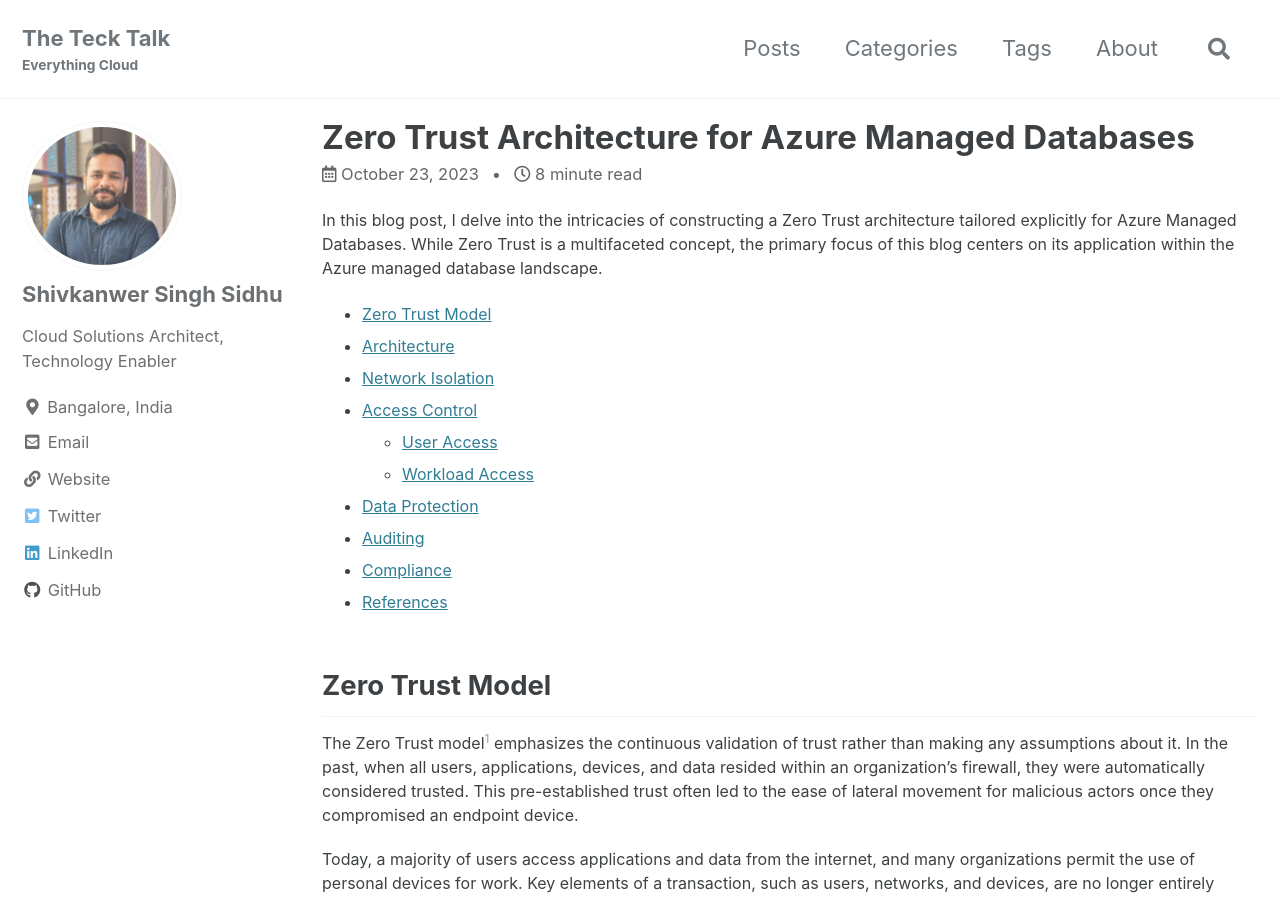
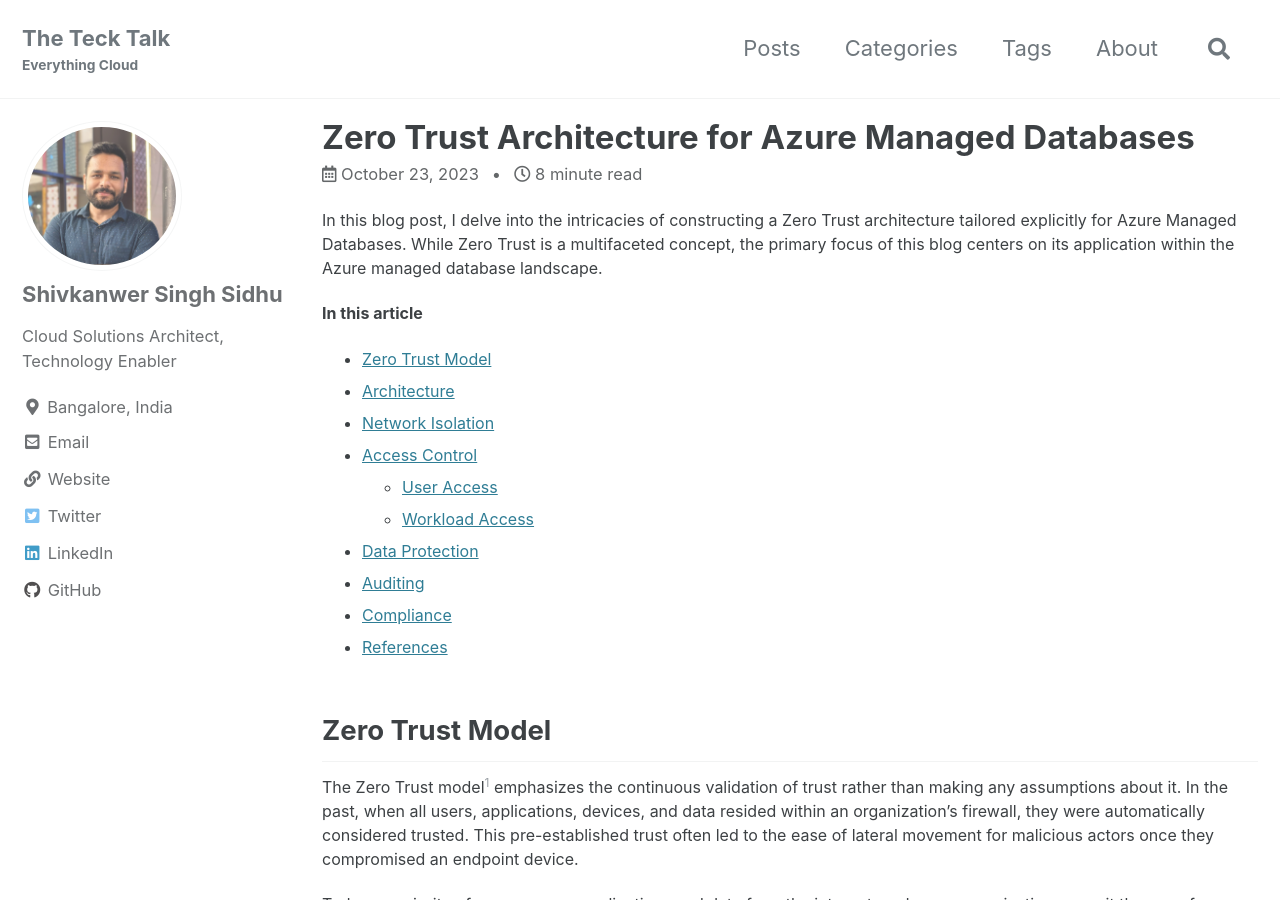
Before and after one commit to shivkanwer/shivkanwer.github.io, a Jekyll site: the page built from _posts/2023-10-23-zero-trust-architecture-for-azure-managed-databases.md, in a window 1280 px wide and 900 px high. Built offline with Jekyll 4.4.1, drawn with Linux system fonts in a browser that asks for light colours; cached includes are drawn as plain includes; comment, search, counter and statistics services are not loaded.

Commit message:
Updated content

```diff
--- a/_posts/2023-10-23-zero-trust-architecture-for-azure-managed-databases.md
+++ b/_posts/2023-10-23-zero-trust-architecture-for-azure-managed-databases.md
@@ -15,6 +15,7 @@
 ---
 In this blog post, I delve into the intricacies of constructing a Zero Trust architecture tailored explicitly for Azure Managed Databases. While Zero Trust is a multifaceted concept, the primary focus of this blog centers on its application within the Azure managed database landscape.
 
+**In this article**
 - [Zero Trust Model](#zero-trust-model)
 - [Architecture](#architecture)
 - [Network Isolation](#network-isolation)
```
